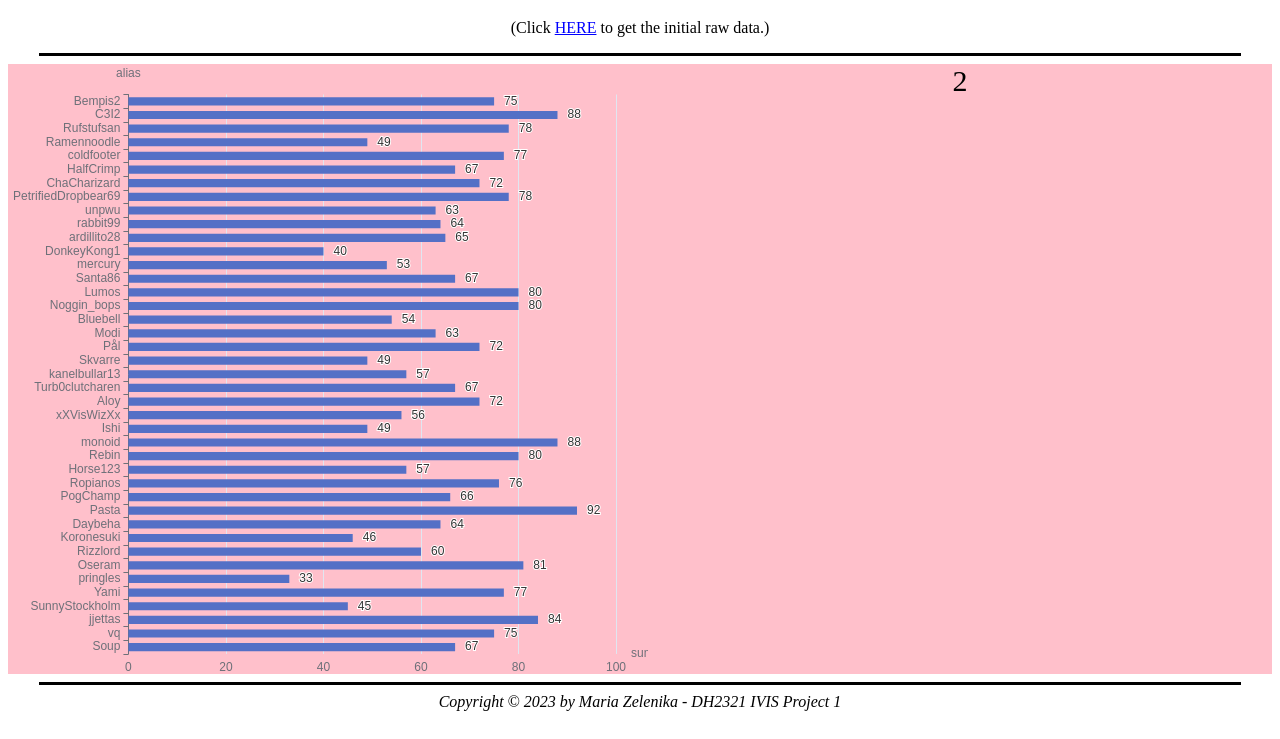
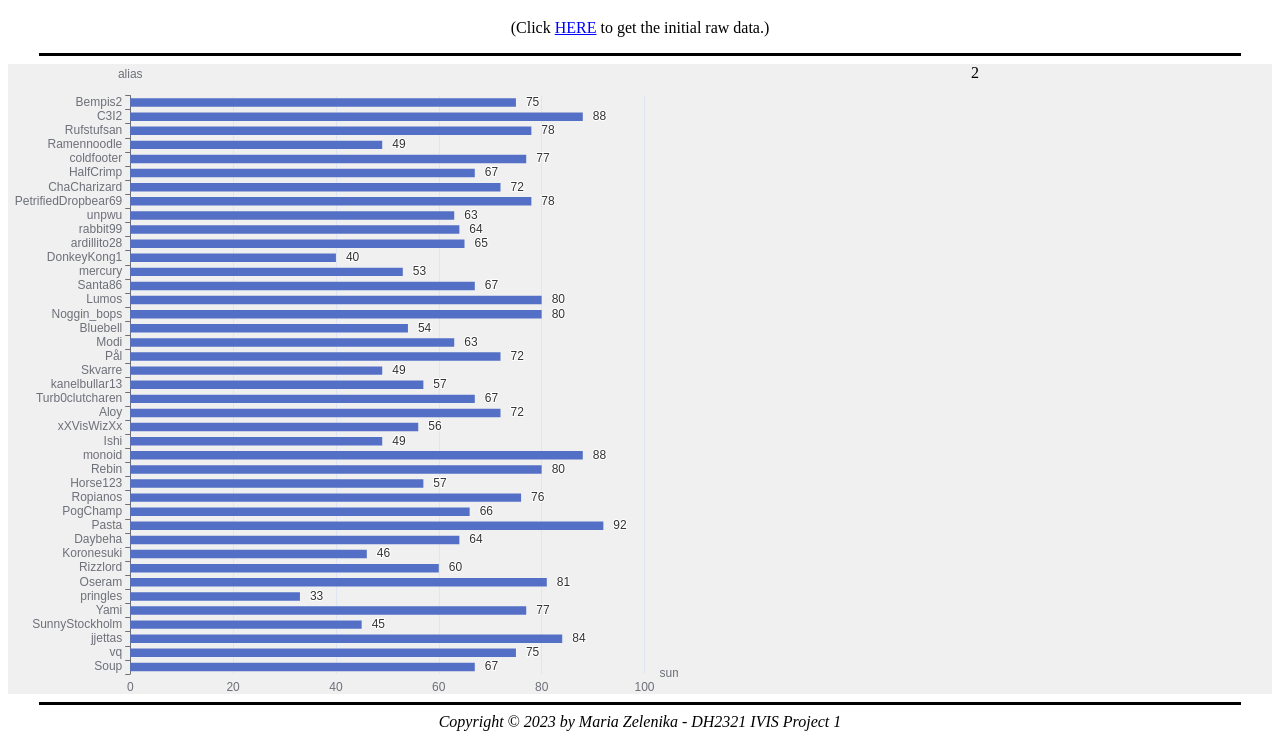
Before and after one commit to mariazelenika/IVIS1, a plain HTML site: page index.html in a window 1280 px wide. Shown: the part 61-800 px from the top of the page. Drawn offline with nearby package versions, Linux system fonts and the light colour scheme.

Commit message:
Update style.css

```diff
--- a/style.css
+++ b/style.css
@@ -18,14 +18,7 @@ body {
   background-color: #f0f0f0;
 }
 
-.flex-container > div {
-  background-color: pink;
-  width: 10px;
-  margin: 0px;
-  text-align: center;
-  line-height: normal;
-  font-size: 30px;
-}
+
 
 #main {
   	width: 1000px;
@@ -34,14 +27,14 @@ body {
 }
 
 #main1 {
-  	width: 640px;
-  	height: 610px;
+  	width: 670px;
+  	height: 630px;
   	margin: auto;
 }
 
 #main2 {
-  	width: 640px;
-  	height: 610px;
+  	width: 610px;
+  	height: 630px;
   	margin: auto;
 }
 
```
